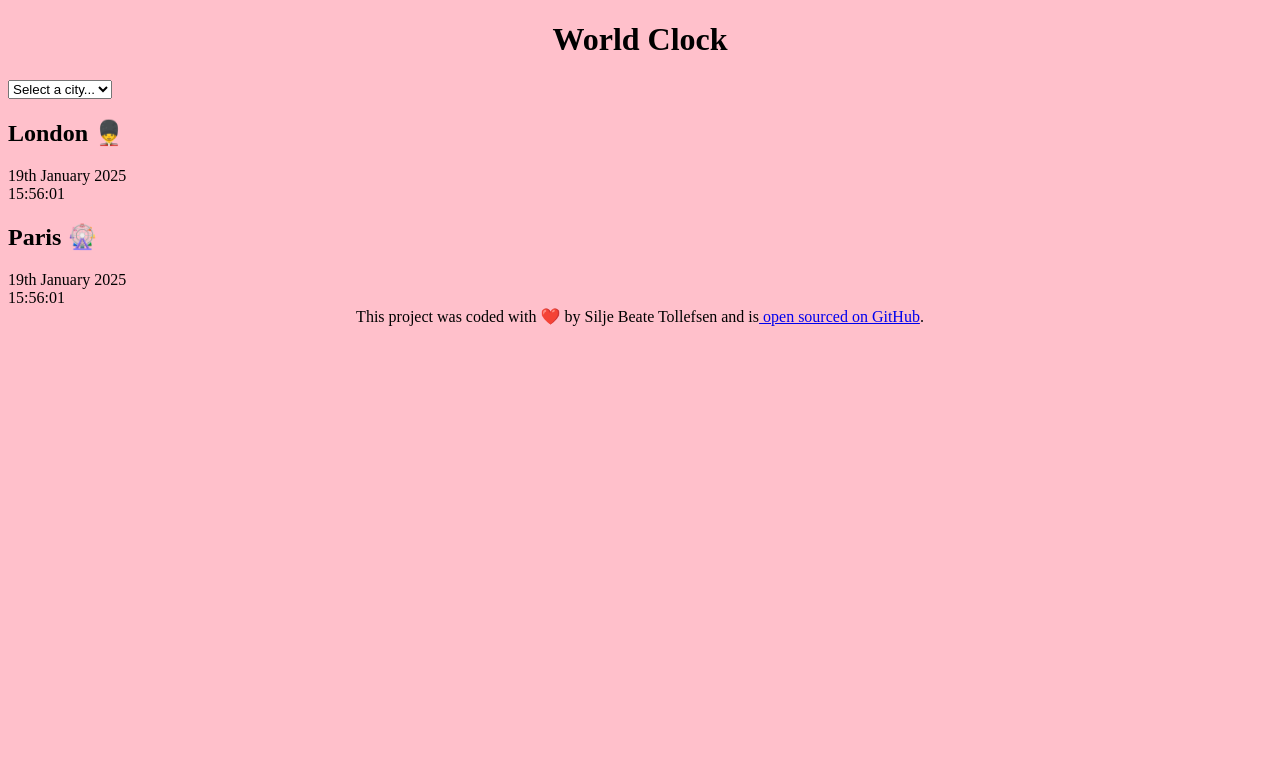
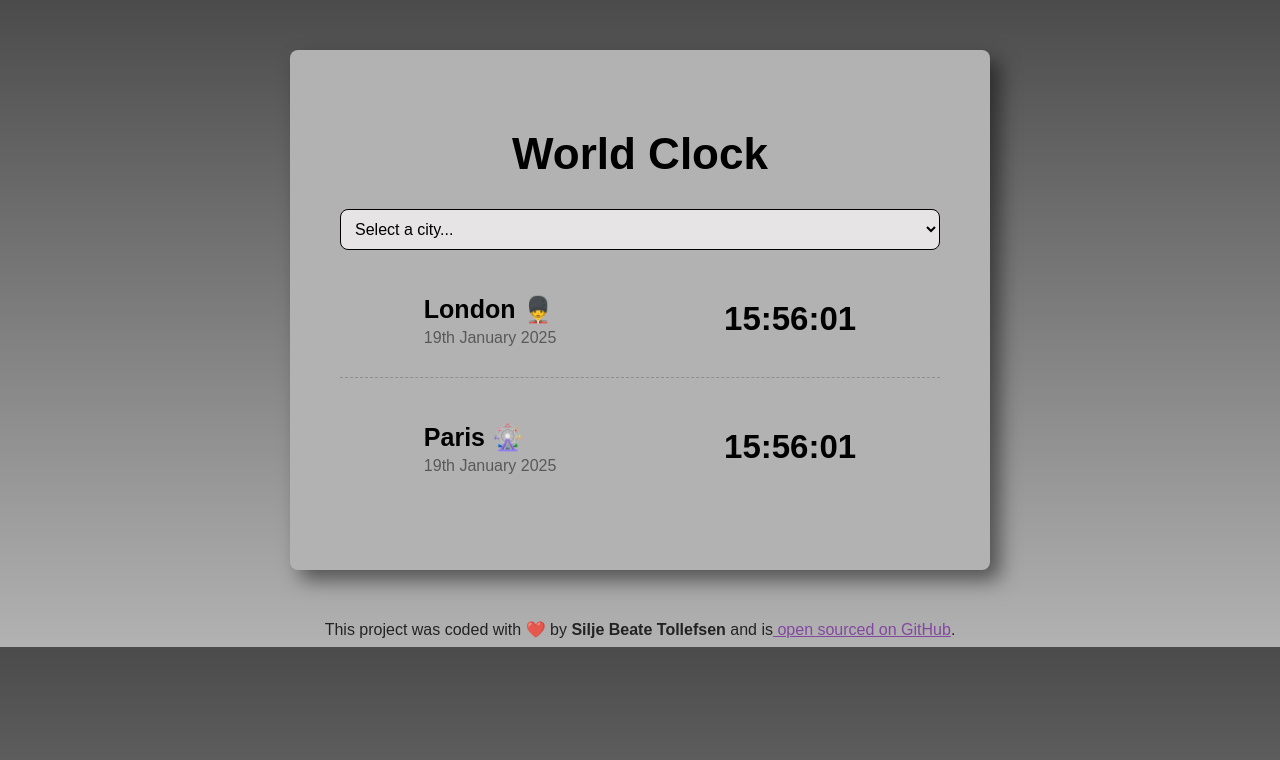
Before and after one commit to SiljeT81/world-clock-project, a plain HTML site: page index.html in a window 1280 px wide. Drawn offline with Linux system fonts and the light colour scheme.

Commit message:
Styled project with CSS

```diff
--- a/css/style.css
+++ b/css/style.css
@@ -1,11 +1,71 @@
 body {
-    background: pink;
+  background: linear-gradient(
+    180deg,
+    rgba(75, 75, 75, 1) 0%,
+    rgba(179, 178, 178, 1) 100%
+  );
+
+  font-family: Arial, Helvetica, sans-serif;
 }
 
 h1 {
-    text-align: center;
+  text-align: center;
+  font-family: Arial, Helvetica, sans-serif;
+  font-size: 44px;
+}
+
+select {
+  display: block;
+  font-size: 16px;
+  background-color: #e6e4e4;
+  padding: 10px;
+  width: 100%;
+  border: 1px solid;
+  border-radius: 8px;
+}
+
+h2 {
+  margin: 0 0 5px;
+  font-size: 25px;
 }
 
 footer {
-    text-align: center;
+  text-align: center;
+  opacity: 0.8;
 }
+
+a {
+  color: #772f9c;
+}
+
+.container {
+  max-width: 600px;
+  margin: 50px auto;
+  padding: 50px;
+  background-color: #b3b2b2;
+  border: none;
+  border-radius: 8px;
+  box-shadow: 10px 10px 20px 0px rgba(0, 0, 0, 0.5);
+}
+
+.city {
+  display: flex;
+  justify-content: space-around;
+  margin: 15px 0;
+  padding: 30px 0;
+  border-bottom: 1px dashed rgba(0, 0, 0, 0.2);
+}
+
+.city:last-child {
+  border: none;
+}
+
+.date {
+  opacity: 0.5;
+}
+
+.time {
+  font-size: 33px;
+  font-weight: bold;
+  margin-top: 5px;
+}
--- a/index.html
+++ b/index.html
@@ -1,9 +1,9 @@
 <!DOCTYPE html>
 <html lang="en">
   <head>
-    <meta charset="UTF-8">
-    <meta name="viewport" content="width=device-width, initial-scale=1.0">
-    <link rel="stylesheet" href="css/style.css">
+    <meta charset="UTF-8" />
+    <meta name="viewport" content="width=device-width, initial-scale=1.0" />
+    <link rel="stylesheet" href="css/style.css" />
     <title>World Clock - Silje BT</title>
   </head>
   <body>
@@ -17,19 +17,29 @@
         <option value="">Sydney</option>
         <option value="">New York</option>
       </select>
-    </div>
+
       <div class="city">
+        <div>
           <h2>London 💂‍♂️</h2>
           <div class="date">19th January 2025</div>
+        </div>
         <div class="time">15:56:01</div>
       </div>
       <div class="city">
+        <div>
           <h2>Paris 🎡</h2>
           <div class="date">19th January 2025</div>
+        </div>
         <div class="time">15:56:01</div>
       </div>
+    </div>
     <footer>
-        This project was coded with ❤️ by Silje Beate Tollefsen and is<a href="https://github.com/SiljeT81/world-clock-project" target="_blank"> open sourced on GitHub</a>.
+      This project was coded with ❤️ by<strong> Silje Beate Tollefsen</strong> and is<a
+        href="https://github.com/SiljeT81/world-clock-project"
+        target="_blank"
+      >
+        open sourced on GitHub</a
+      >.
     </footer>
     <script src="javascript/index.js"></script>
   </body>
```
Lines whose indentation alone changed are shown as unchanged.
